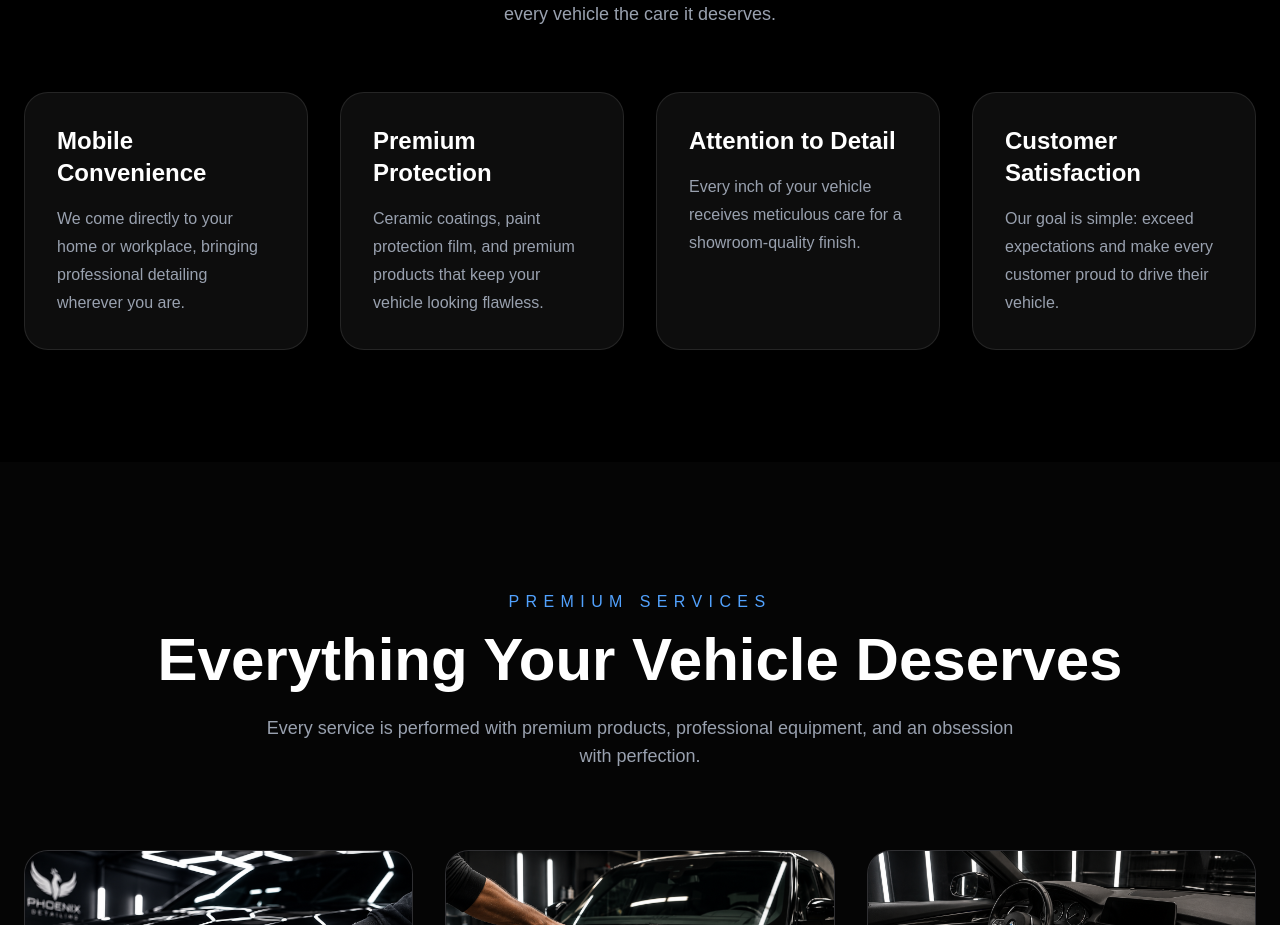
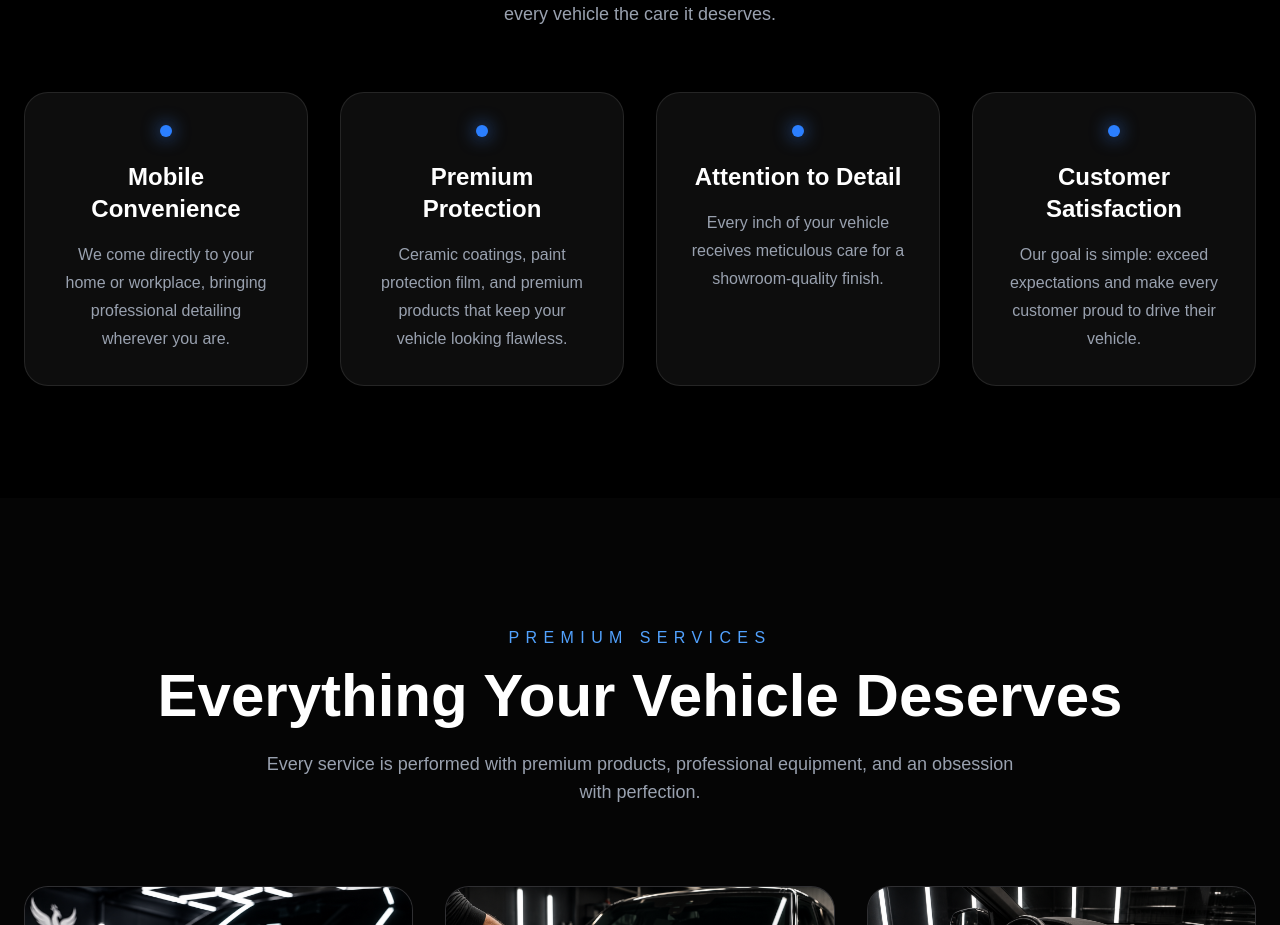
Before and after one commit to amodeoautomations-wq/phoenix-detailing, a Next.js app: page / in a window 1280 px wide. Shown: the part 1100-2025 px from the top of the page. Built offline with nearby package versions, Linux system fonts and the light colour scheme.

Commit message:
Remove emojis from Why Choose section

```diff
--- a/app/components/WhyChoose.tsx
+++ b/app/components/WhyChoose.tsx
@@ -27,6 +27,7 @@ export default function WhyChoose() {
       <div className="mx-auto max-w-7xl">
 
         <div className="mb-16 text-center">
+
           <p className="mb-4 uppercase tracking-[0.4em] text-blue-400">
             Why Choose Phoenix
           </p>
@@ -41,6 +42,7 @@ export default function WhyChoose() {
             We combine premium products, professional techniques, and a passion
             for perfection to give every vehicle the care it deserves.
           </p>
+
         </div>
 
         <div className="grid gap-8 md:grid-cols-2 lg:grid-cols-4">
@@ -50,17 +52,26 @@ export default function WhyChoose() {
               key={feature.title}
               className="group rounded-3xl border border-white/10 bg-white/5 p-8 backdrop-blur-md transition duration-300 hover:-translate-y-3 hover:border-blue-500 hover:bg-blue-500/10"
             >
-              <h3 className="mb-4 text-2xl font-bold">
+
+              {/* Blue Accent */}
+
+              <div className="mb-6 flex justify-center">
+                <div className="h-3 w-3 rounded-full bg-blue-500 shadow-[0_0_18px_rgba(59,130,246,.9)]"></div>
+              </div>
+
+              <h3 className="mb-4 text-center text-2xl font-bold">
                 {feature.title}
               </h3>
 
-              <p className="leading-7 text-gray-400">
+              <p className="text-center leading-7 text-gray-400">
                 {feature.description}
               </p>
+
             </div>
           ))}
 
         </div>
+
       </div>
     </section>
   );
```
